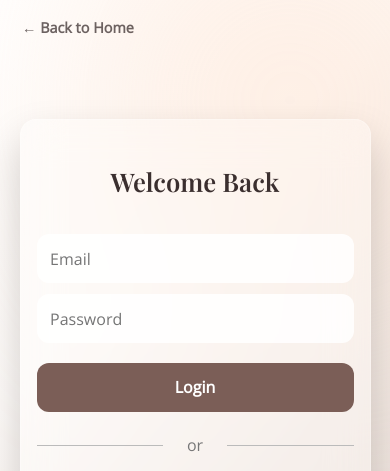
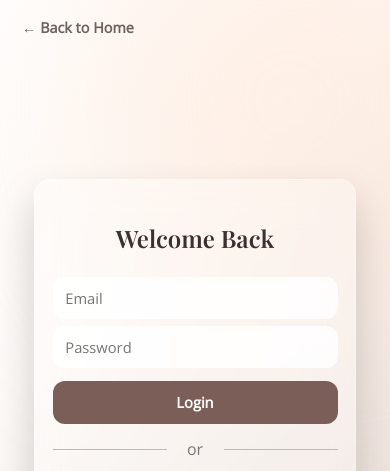
Before and after one commit to Safiya15/candles-delight, a website: page login2.html in a window 390 px wide. Shown: the top 471 px of the page. Drawn offline with nearby package versions, Linux system fonts and the light colour scheme; no server answers.

Commit message:
made login-signup  responsive

```diff
--- a/login2.html
+++ b/login2.html
@@ -22,7 +22,9 @@
       justify-content: center;
       align-items: center;
       min-height: 100vh;
-      overflow: hidden;
+      overflow-x: hidden;
+      align-items: flex-start;   /* change from: center */
+      padding: 60px 16px 24px;   /* add this */
     }
 
     .bg-glow {
@@ -56,6 +58,7 @@
     .back-link:hover { opacity: 1; }
 
     .card {
+      margin: auto;
       position: relative;
       background: var(--glass);
       border: 1px solid rgba(255, 255, 255, 0.25);
@@ -242,10 +245,24 @@
       to   { opacity: 1; transform: translateY(0); }
     }
 
-    @media (max-width: 480px) {
-      .card { padding: 1.5rem 1rem; border-radius: 16px; }
-      h2    { font-size: 1.6rem; }
-    }
+    @media (max-width: 430px) {
+  .card { padding: 1.4rem 1.1rem; border-radius: 16px; }
+  h2 { font-size: 1.5rem; margin-bottom: 1rem; }
+  input { padding: 0.68rem 0.8rem; margin-top: 0.45rem; font-size: 0.92rem; }
+  .card button[type="submit"] { padding: 0.72rem; font-size: 0.92rem; margin-top: 0.8rem; }
+  .divider { margin: 0.9rem 0; }
+  .auth-btn { padding: 8px 12px; font-size: 0.85rem; }
+  .auth-buttons { gap: 0.5rem; }
+}
+
+@media (max-width: 360px) {
+  body { padding: 46px 10px 16px; }
+  .card { padding: 1.2rem 0.9rem; }
+  h2 { font-size: 1.35rem; }
+  input { padding: 0.6rem 0.75rem; font-size: 0.88rem; margin-top: 0.4rem; }
+  .card button[type="submit"] { padding: 0.65rem; font-size: 0.88rem; }
+  .auth-btn { font-size: 0.8rem; padding: 7px 10px; }
+}
   </style>
 </head>
 <body>
```
